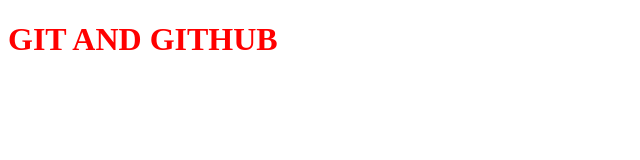
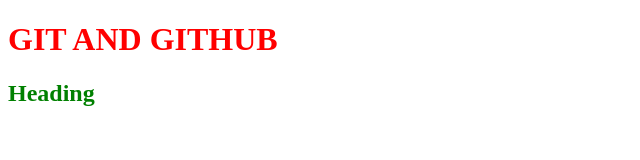
Before and after one commit to aruniimaa/gitsample, a plain HTML site: page index.html in a window 1280 px wide. Shown: the whole page, without its empty margins (0-640 px from the left). Drawn offline with Linux system fonts and the light colour scheme.

Commit message:
initial commit

```diff
--- a/index.html
+++ b/index.html
@@ -8,5 +8,6 @@
 </head>
 <body>
     <h1>GIT AND GITHUB</h1>
+    <h2>Heading</h2>
 </body>
 </html>
--- a/style.css
+++ b/style.css
@@ -1,3 +1,6 @@
 h1{
     color: red;
 }
+h2{
+    color: green;
+}
```
